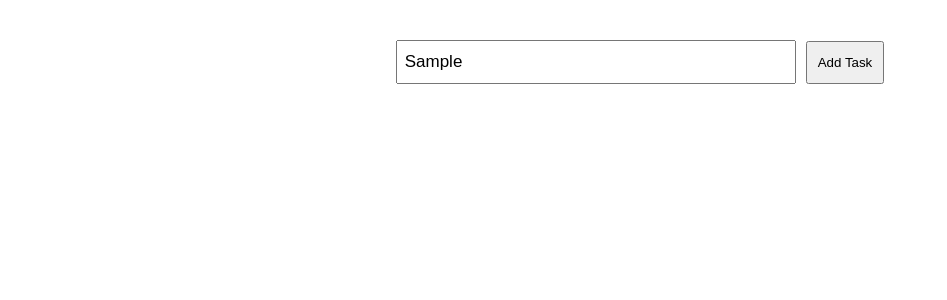
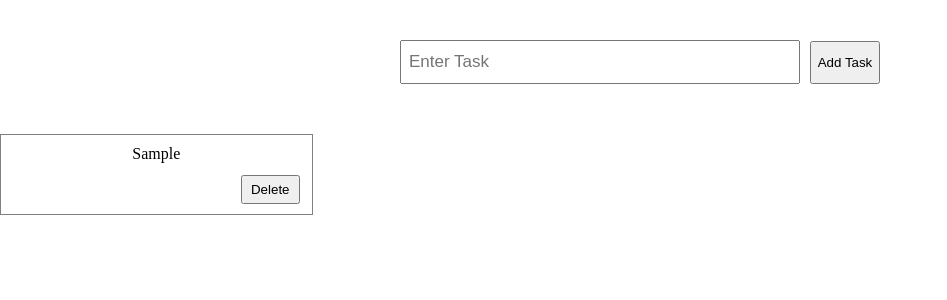
Before and after one commit to Iqra327/Task-Tracker-App, a React (Create React App) app: page / in a window 1280 px wide. Both pictures are taken after typing "Sample" into the empty fields and a click on the button "Add Task". Shown: the top 300 px of the page, without its empty margins (0-947 px from the left). Built offline with nearby package versions, Linux system fonts and the light colour scheme.

Commit message:
Add TaskInput component for adding tasks and created context for globally value access

```diff
--- a/package.json
+++ b/package.json
@@ -9,6 +9,7 @@
     "react": "^18.3.1",
     "react-dom": "^18.3.1",
     "react-scripts": "5.0.1",
+    "uuid": "^11.0.3",
     "web-vitals": "^2.1.4"
   },
   "scripts": {
--- a/src/App.js
+++ b/src/App.js
@@ -1,10 +1,13 @@
 import TaskInput from "./components/TaskInput";
+import TaskList from "./components/TaskList";
+import Context from "./context/Context";
 
 function App() {
   return (
-    <>
+    <Context>
       <TaskInput />
-    </>
+      <TaskList />
+    </Context>
   );
 }
 
--- a/src/components/Button.jsx
+++ b/src/components/Button.jsx
@@ -1,8 +1,10 @@
 import React from 'react'
 
-const Button = ({children}) => {
+const Button = ({children, onClick, className}) => {
   return (
-    <button className='btn'>{children}</button>
+    <button className={className} onClick={onClick}>
+      {children}
+    </button>
   )
 }
 
--- a/src/components/TaskInput.jsx
+++ b/src/components/TaskInput.jsx
@@ -1,9 +1,23 @@
-import React, { useState } from 'react'
+import React, { useContext, useState } from 'react';
+import { v4 as uuid } from 'uuid';
 import Button from './Button'
+import { Tasks } from '../context/Context';
 
 const TaskInput = () => {
   const [input, setInput] = useState('');
+  const {allTasks, setAllTasks} = useContext(Tasks);
+
   console.log(input);
+
+  const addTask = () => {
+    if (input.trim() !== '') {
+      setAllTasks([...allTasks, {
+        id: uuid(),
+        text: input
+      }]);
+      setInput('');
+    }
+  }
 
   return (
     <div className='taskInput-div'>
@@ -14,7 +28,7 @@ const TaskInput = () => {
         value={input}
         onChange={(e) => setInput(e.target.value)}
       />
-      <Button>Add Task</Button>
+      <Button onClick={addTask} className='btn-add-task'>Add Task</Button>
     </div>
   )
 }
--- /dev/null
+++ b/src/components/TaskList.jsx
@@ -0,0 +1,22 @@
+import React, { useContext } from 'react'
+import { Tasks } from '../context/Context'
+import Button from './Button';
+
+const TaskList = () => {
+  const {allTasks} = useContext(Tasks);
+
+  return (
+    <div className='all-tasks-display'>
+      {allTasks?.map((task) => (
+        <div key={task.id} className='task-div'>
+          <p>{task.text}</p>
+          <Button className='btn-delete-task'>
+            Delete
+          </Button>
+        </div>
+      ))}
+    </div>
+  )
+}
+
+export default TaskList
--- /dev/null
+++ b/src/context/Context.jsx
@@ -0,0 +1,15 @@
+import React, { createContext, useState } from 'react';
+
+export const Tasks = createContext();
+
+const Context = ({children}) => {
+  const [allTasks, setAllTasks] = useState([]);
+
+  return (
+    <Tasks.Provider value={{allTasks, setAllTasks}}>
+      {children}
+    </Tasks.Provider>
+  )
+}
+
+export default Context;
--- a/src/index.css
+++ b/src/index.css
@@ -19,6 +19,32 @@
   font-size: 17px;
 }
 
-.btn{
-  padding: 12px 10px;
+.btn-add-task{
+  width: 100%;
+  max-width: 70px;
+  padding: 12px 0px;
 }
+
+.btn-delete-task{
+  padding: 5px 8px;
+  margin-left: auto;
+  margin-top: auto;
+}
+
+.all-tasks-display{
+  width: 100%;
+  max-width: 1280px;
+  display: grid;
+  grid-template-columns: repeat(4, 1fr);
+  margin: 50px auto;
+  gap: 10px;
+}
+
+.task-div{
+  display: flex;
+  flex-direction: column;
+  align-items: center;
+  gap: 12px;
+  border: 1px solid gray;
+  padding: 10px 12px;
+}
```
Also changed, not shown: 1 other file (tests, documents, lock files or other folders).
